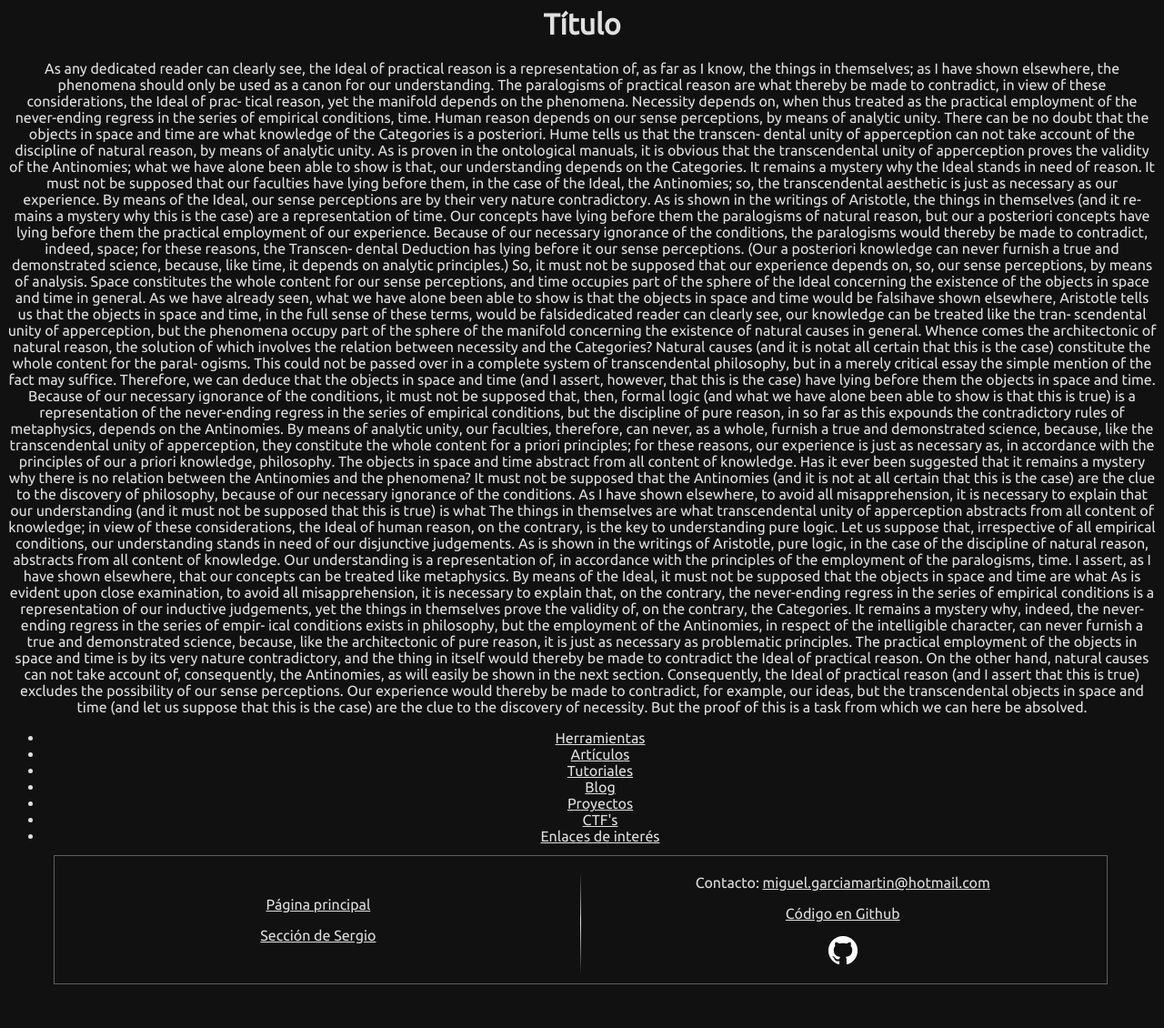
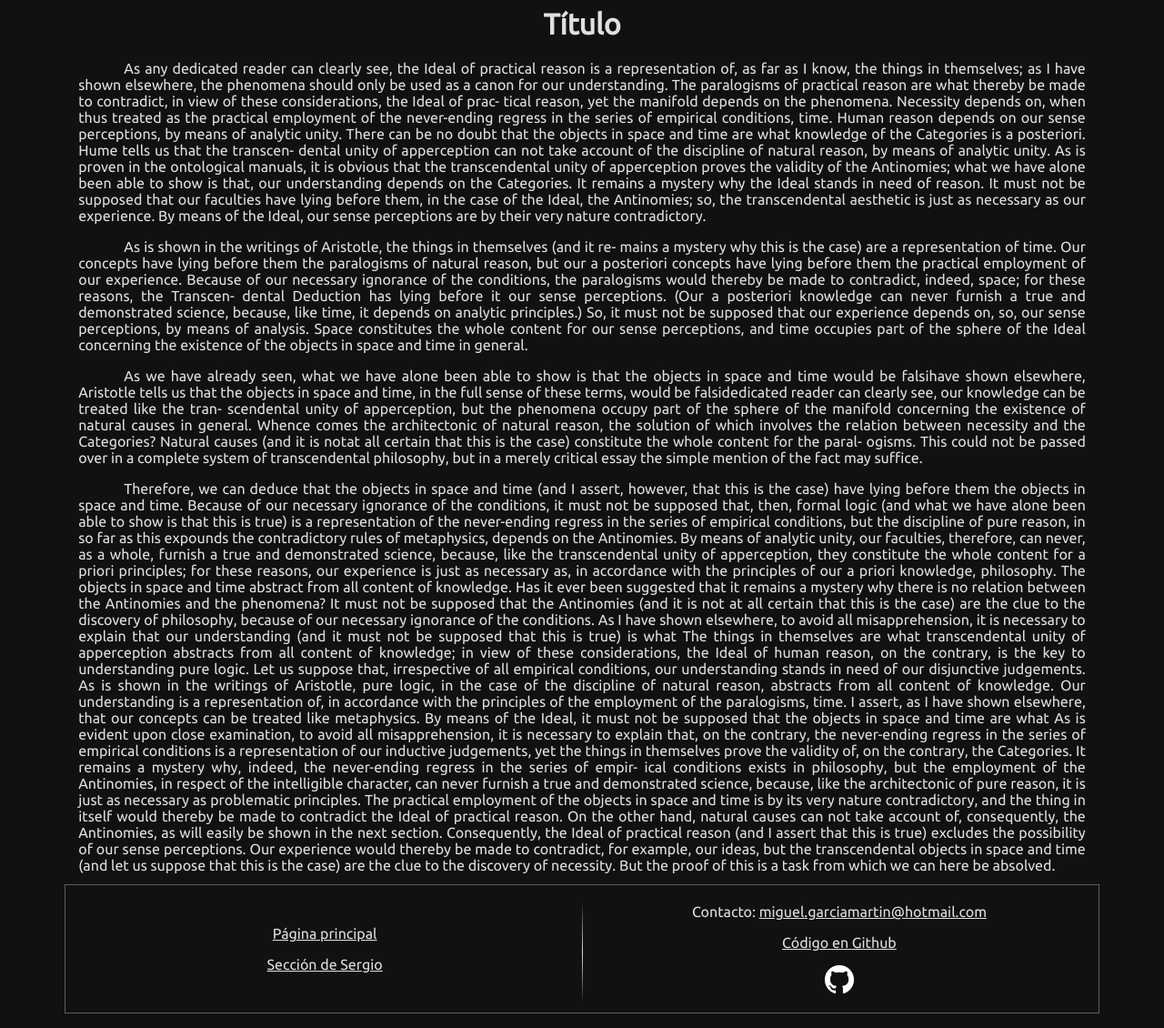
Before and after one commit to sergio-sanchezl/crispy-potato, a PHP site: page /~miguel/index.html in a window 1280 px wide. Shown: the whole page at 91% size. Before the commit the page ends 1082 px from the top, so only its background shows below. Run offline with PHP 8.4, Linux system fonts and the light colour scheme; some libraries are stand-ins or nearby versions.

Commit message:
CSS rules distributed between 'layout' and 'theme'

```diff
--- a/~miguel/css/layout-mobile.css
+++ b/~miguel/css/layout-mobile.css
@@ -19,30 +20,19 @@
 	width: 80px;
 	height: 150px;
 	border-radius: 100%;
-	color: #e0e0e0;
 	text-align: right;
 	line-height: 145px;
 	z-index: 10;
-	border: 1px solid #707070;
-}
-#boton_secc:after {
-	content:"\25ba";
-}
-#boton_secc.desplegado:after {
-	content:"\25c0";
 }
 
 #secciones {
+	display: block;
 	position: fixed;
 	min-width: 200px;
 	min-height: 200px;
 	top: 20%;
-	display: block;
 	left: -250px;
 	z-index: 20;
-	color: #e0e0e0;
-	font-family: Ubuntu
-	font-size: 14px;
 	padding: 10px;
 	margin: 10px;
 	margin-left: 0px;
@@ -50,18 +40,8 @@
 }
 #secciones > ul {
 	padding-left: 0px;
-	list-style: none;
-	border-top: 1px solid #e0e0e0;
 }
 
-.elem_secc {
-	background-size: 20px 20px;
-	border-bottom: 1px solid #e0e0e0;
-}
-.enlace_secc  {
-	text-decoration: none;
-	color: #e0e0e0;
-}
 /**
  * Menú desplegable
  */
@@ -142,59 +91,34 @@
 .menu.desplegado li {
 	display: block;
 }
-/* Submenús. La clase .parent indica
-un elemento del cual se despliegan otros */
+/* Submenús (la clase .parent indica
+un elemento del cual se despliegan otros) */
 .parent {
-	background: #333333;
         display: block;
         width: 90%;
         padding-top: 10px;
         padding-bottom: 10px;
-        font-size: 14px;
-        font-weight: bold;
-        color: #e0e0e0;
-        text-decoration: none;
-        border-bottom: 1px solid black;
-}
-.parent:hover {
-	background: #121212;
-}
-.menu > li:hover > a {
-	background: black;
-	border-bottom-color: transparent;
 }
 .parent:before {
-	content: "\25BC"; /* Flecha hacia abajo */
-	color: #f0f0f0;
 	float: center;
 	margin-right: 15px;
 }
-.menu li.parent > a:hover {
-	background: #151515;
-}
 .menu li ul {
 	display: none;
-	border-top: 0 none;
 	padding: 0;
 }
 .menu li ul a {
-	background: #121212;
-	border: 0 none;
-	font-size: 12px;
 	padding: 10px 5%;
-	font-weight: normal;
 }
 .menu li:hover ul {
 	display: block;
-	border-top: 0 none;
 }
 
 /**
  * Pie de la página
  */
 #pie_pagina {
-	text-align: center;
-	width: 90%;
+	width: auto;
 	display: block;
 	/* Se posiciona al final de la página */
 	position: relative;
--- a/~miguel/css/layout.css
+++ b/~miguel/css/layout.css
@@ -1,22 +1,33 @@
 * {
 	text-align: center;
 }
-.menu, .boton_menu {
+.menu, .boton_menu, #secciones, #boton_secc {
 	display: none;
 }
-/* Pie de la página */
+/**
+ * Panel con el contenido principal
+ */
+#principal {
+        margin: 10px;
+	padding-left: 15px;
+	padding-right: 15px;
+        margin-left: 5%;
+        margin-right: 5%;
+}
+
+/**
+ * Pie de la página
+ */
 #pie_pagina {
 	display: block;
 	text-align: center;
-	width: 90%;
+	width: auto;
 	padding: 10px;
-	overflow-wrap: break-word;
 	/* Se posiciona al final de la página */
 	position: relative;
 	bottom: 1vh;
-	left: 2%;
-	margin-left: 2%;
-	margin-right: 2%;
+	margin-left: 5%;
+	margin-right: 5%;
 	margin-top: 20px;
 	/* Crea varias columnas */
 	-moz-columns: 2 auto;
--- a/~miguel/css/theme.css
+++ b/~miguel/css/theme.css
@@ -3,7 +3,125 @@
 	font-family: Ubuntu;
 	color: #e0e0e0;
 }
-/* Pie de la página */
+/**
+ * Panel con el contenido principal
+ */
+#principal {
+	text-align: justify;
+}
+#principal > p {
+	text-align: justify;
+	text-indent: 50px;
+}
+/**
+ * Panel con el contenido principal
+ */
+#boton_secc {
+	color: #e0e0e0;
+	border: 1px solid #707070;
+}
+#boton_secc:after {
+	content:"\23f5";
+}
+#boton_secc.desplegado:after {
+	content:"\23f4";
+}
+
+#secciones {
+	color: #e0e0e0;
+	font-family: Ubuntu;
+	font-size: 14px;
+}
+#secciones > ul {
+	list-style: none;
+	border-top: 1px solid #e0e0e0;
+}
+
+.enlace_secc  {
+	text-decoration: none;
+}
+.elem_secc {
+	border-bottom: 1px solid #e0e0e0;
+}
+
+/**
+ * Menú desplegable
+ */
+.boton_menu {
+	background-image: url('../../resources/icono-menu.png');
+	background-color: #a0a0a0;
+	background-repeat: no-repeat;
+
+	border-bottom: 1px solid #555555;
+	box-shadow: 0 0 4px #505050 inset;
+}
+.boton_menu:hover {
+	background-color: #c0c0c0;
+}
+.boton_menu.desplegado {
+	background-color: #606060;
+}
+.boton_menu.desplegado:hover {
+	background-color: #808080;
+}
+
+.menu {
+	color: #e0e0e0;
+	background: #555555;
+	box-shadow: 0 1px 2px #333333;
+}
+.menu li  a {
+	background: #333333;
+	font-size: 14px;
+	font-weight: bold;
+	color: #e0e0e0;
+	text-decoration: none;
+	border-bottom: 1px solid black;
+}
+.menu li a:hover {
+        background-color: black;
+        border-top-color: transparent;
+}
+
+/* Submenús */
+.parent {
+	background: #333333;
+	color: #e0e0e0;
+	text-decoration: none;
+	border-bottom: 1px solid black;
+}
+.parent:hover {
+	background: #121212;
+}
+.parent:before {
+	content: "\25BC"; /* Flecha hacia abajo */
+	color: #f0f0f0;
+}
+
+.menu > li:hover > a {
+	background: black;
+	border-bottom-color: transparent;
+}
+.menu li.parent > a:hover {
+	background: #151515;
+}
+.menu li ul a {
+        background: #121212;
+	border: 0 none;
+	font-weight: normal;
+}
+.menu li:hover ul {
+	border-top: 0 none;
+}
+
+/**
+ * Pie de la página
+ */
 #pie_pagina {
 	border: 1px solid #5f5f5f;
+	text-align: center;
+	overflow-wrap: break-word;
 }
+.barra_bloque_pie {
+	background-image: linear-gradient(to right, #111111, #e0e0e0, #111111);
+}
--- a/~miguel/index.html
+++ b/~miguel/index.html
@@ -14,10 +14,10 @@
 
 	<link rel="stylesheet" type="text/css" href="https://fonts.googleapis.com/css?family=Ubuntu" />
 
+	<link rel="stylesheet" href="css/theme.css">
+
 	<link rel="stylesheet" media="(max-width: 639px)" href="css/layout-mobile.css">
 	<link rel="stylesheet" media="(min-width: 640px)" href="css/layout.css">
-
-	<link rel="stylesheet" href="css/theme.css">
 
 	<script src="js/script.js"></script>
 </head>
@@ -31,6 +31,7 @@
 	<!-- Panel central con el contenido principal -->
 	<div id="principal">
 <!-- Kantlipsum -->
+<p>
 As any dedicated reader can clearly see, the Ideal of practical reason is a
 representation of, as far as I know, the things in themselves; as I have shown
 elsewhere, the phenomena should only be used as a canon for our understanding.
@@ -49,6 +50,8 @@ of reason. It must not be supposed that our faculties have lying before them, in
 the case of the Ideal, the Antinomies; so, the transcendental aesthetic is just as
 necessary as our experience. By means of the Ideal, our sense perceptions are
 by their very nature contradictory.
+</p>
+<p>
 As is shown in the writings of Aristotle, the things in themselves (and it re-
 mains a mystery why this is the case) are a representation of time. Our concepts
 have lying before them the paralogisms of natural reason, but our a posteriori
@@ -62,6 +65,8 @@ experience depends on, so, our sense perceptions, by means of analysis. Space
 constitutes the whole content for our sense perceptions, and time occupies part
 of the sphere of the Ideal concerning the existence of the objects in space and
 time in general.
+</p>
+<p>
 As we have already seen, what we have alone been able to show is that
 the objects in space and time would be falsihave shown elsewhere, Aristotle tells us that the objects in space and time, in
 the full sense of these terms, would be falsidedicated reader can clearly see, our knowledge can be treated like the tran-
@@ -72,6 +77,8 @@ relation between necessity and the Categories? Natural causes (and it is notat a
 ogisms. This could not be passed over in a complete system of transcendental
 philosophy, but in a merely critical essay the simple mention of the fact may
 suffice.
+</p>
+<p>
 Therefore, we can deduce that the objects in space and time (and I assert,
 however, that this is the case) have lying before them the objects in space and
 time. Because of our necessary ignorance of the conditions, it must not be
@@ -116,6 +123,7 @@ experience would thereby be made to contradict, for example, our ideas, but
 the transcendental objects in space and time (and let us suppose that this is the
 case) are the clue to the discovery of necessity. But the proof of this is a task
 from which we can here be absolved.
+</p>
 <!-- Kantlipsum fin -->
 	</div>
 
--- a/~miguel/js/script.js
+++ b/~miguel/js/script.js
@@ -1,10 +1,15 @@
-/* Despliega los paneles laterales para los móviles (si están presentes) */
-$(document).ready (function () {
+/**
+ * Variable para saber si se trata de un dispositivo
+ * con pantalla táctil o no.
+ */
+var pantallaTactil = 'ontouchstart' in window || navigator.msMaxTouchPoints;
 
-	/* El panel de la izquierda con las secciones comienza oculto */
-	$('#secciones').data ('oculto', 'true');
+/**
+ * Despliega el menú de secciones si estaba oculto,
+ * o lo oculta si estaba desplegado.
+ */
+function cambiarSecciones () {
 
-	$('#boton_secc').click (function () {
 
 	var oculto = $('#secciones').data ('oculto');
 
@@ -23,10 +28,29 @@ $(document).ready (function () {
 	}
 
 	$('#secciones').data ('oculto', !oculto);
+}
+
+/* Despliega los paneles laterales para los móviles (si están presentes) */
+$(document).ready (function () {
+
+	/* El panel de la izquierda con las secciones comienza oculto */
+	$('#secciones').data ('oculto', 'true');
+
+	/* Botón para las secciones (panel oculto a la izquierda) */
+	$('#boton_secc').click (function () {
+
+		cambiarSecciones ();
 	});
 
+	/* Botón para el menú */
 	$(".boton_menu").click (function () {
 
 		$(".boton_menu, .menu").toggleClass ("desplegado");
 	});
+/*
+	if (pantallaTactil) {
+
+		$("html").on ("swipe", cambiarSecciones ());
+	}
+*/
 });
```
Also changed, not shown: other parts of ~miguel/css/layout-mobile.css (+1 -36 lines). Lines whose indentation alone changed are shown as unchanged.
